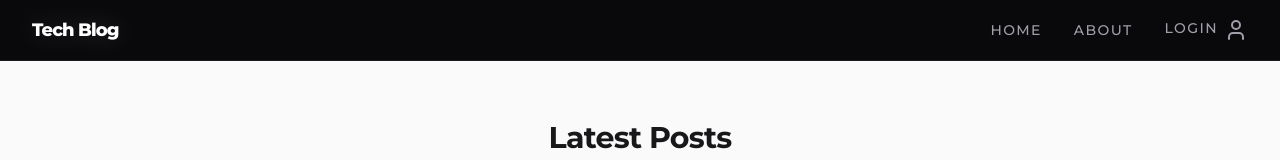
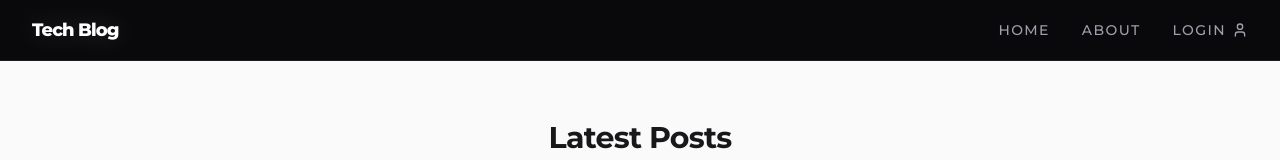
Before and after one commit to OPeaga/tech_blog, a Next.js app: page / in a window 1280 px wide. Shown: the top 160 px of the page. Built offline with nearby package versions, Linux system fonts and the light colour scheme.

Commit message:
alinhado o icone user com o texto login

```diff
--- a/app/ui/nav-bar.tsx
+++ b/app/ui/nav-bar.tsx
@@ -20,9 +20,9 @@ export default function Navbar() {
         </Link>
         {!useContext(LoginContext).id && (
           <Link href="/login" className={navLink.base}>
-            <div className="flex gap-1.5">
+            <div className="flex items-center gap-1.5">
               Login
-              <User />
+              <User size={16} />
             </div>
           </Link>
         )}
```
